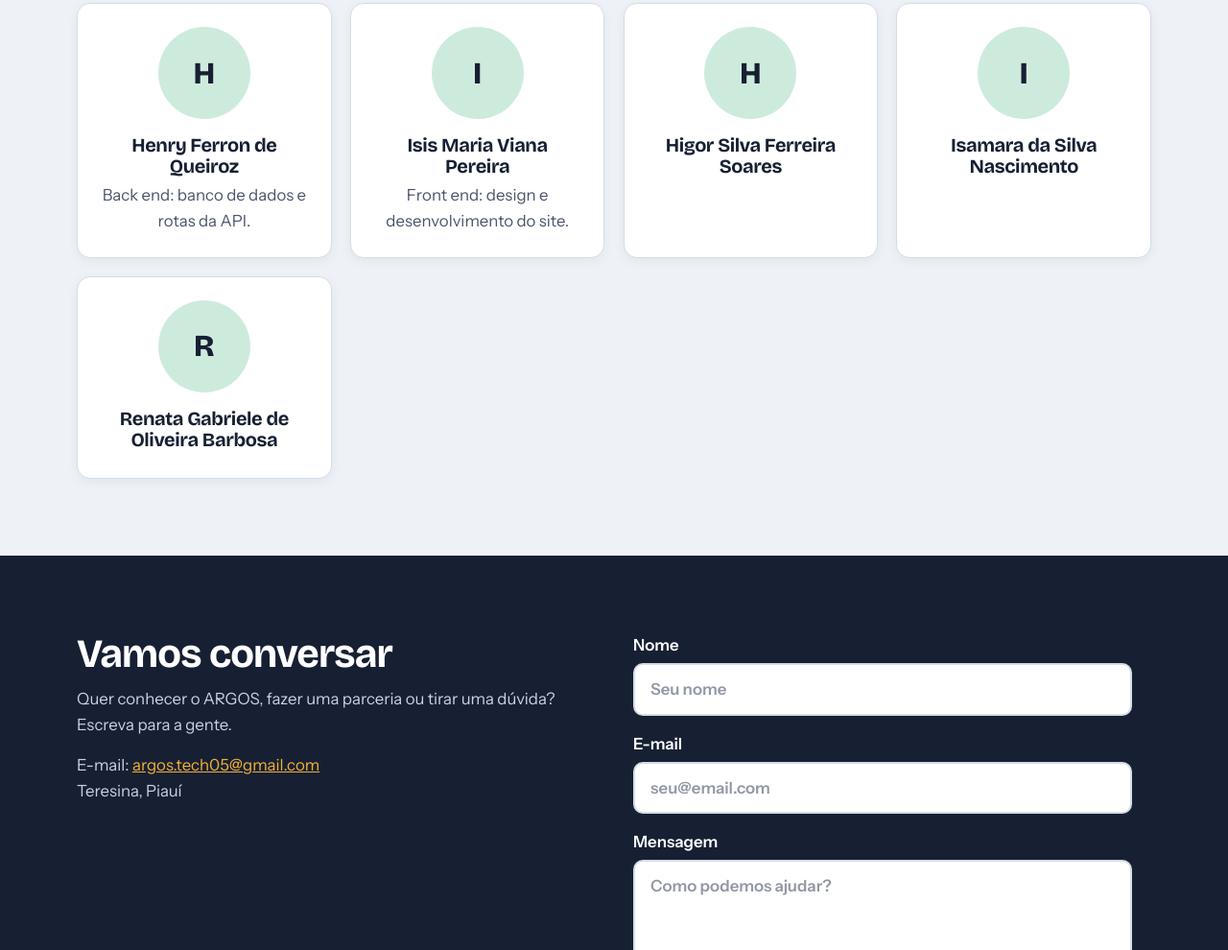
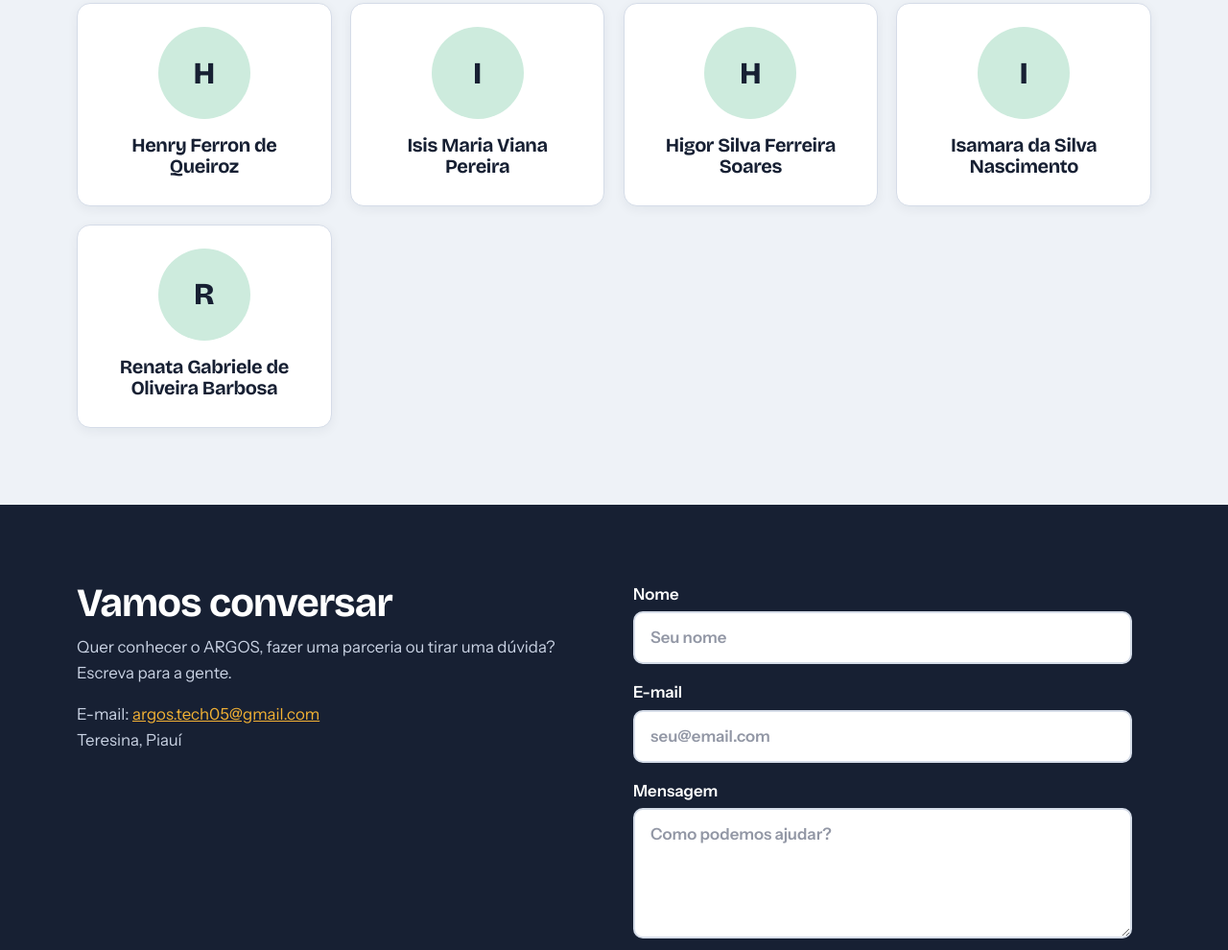
Before and after one commit to SuyouHenry/Site_Argus_ATLAS, a plain HTML site: page static/index.html in a window 1280 px wide. Shown: the part 3661-4651 px from the top of the page at 96% size. Drawn offline with nearby package versions, Linux system fonts and the light colour scheme; no server answers.

Commit message:
Remove funcoes de Henry e Isis na secao Equipe

```diff
--- a/static/index.html
+++ b/static/index.html
@@ -305,7 +305,6 @@
                 >H</a
               >
               <h3>Henry Ferron de Queiroz</h3>
-              <p>Back end: banco de dados e rotas da API.</p>
             </article>
             <article class="card pessoa">
               <a
@@ -317,7 +316,6 @@
                 >I</a
               >
               <h3>Isis Maria Viana Pereira</h3>
-              <p>Front end: design e desenvolvimento do site.</p>
             </article>
             <article class="card pessoa">
               <div class="avatar" aria-hidden="true">H</div>
```
